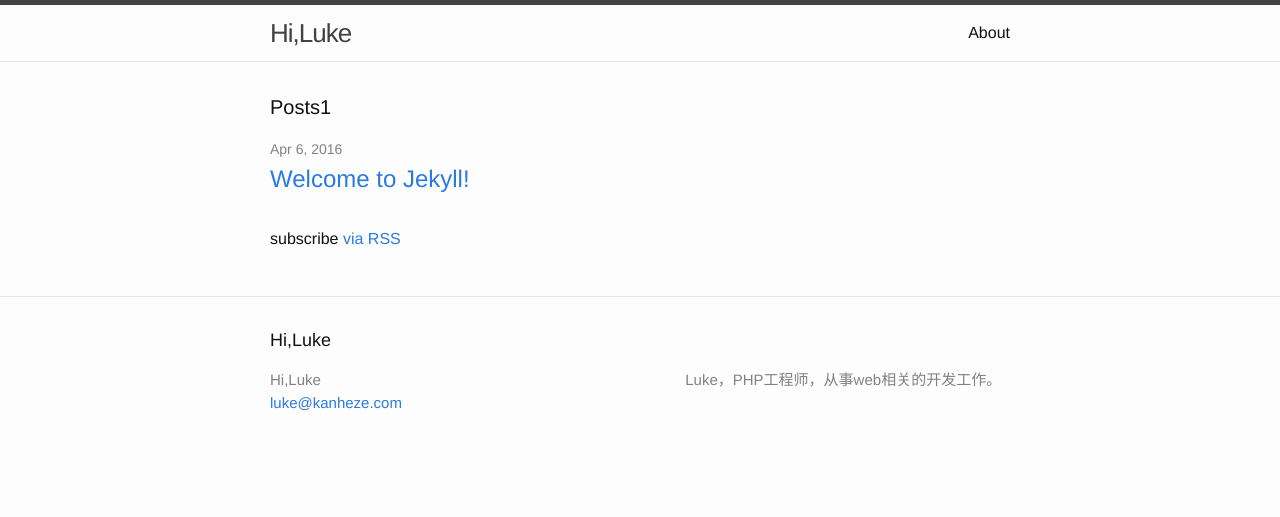
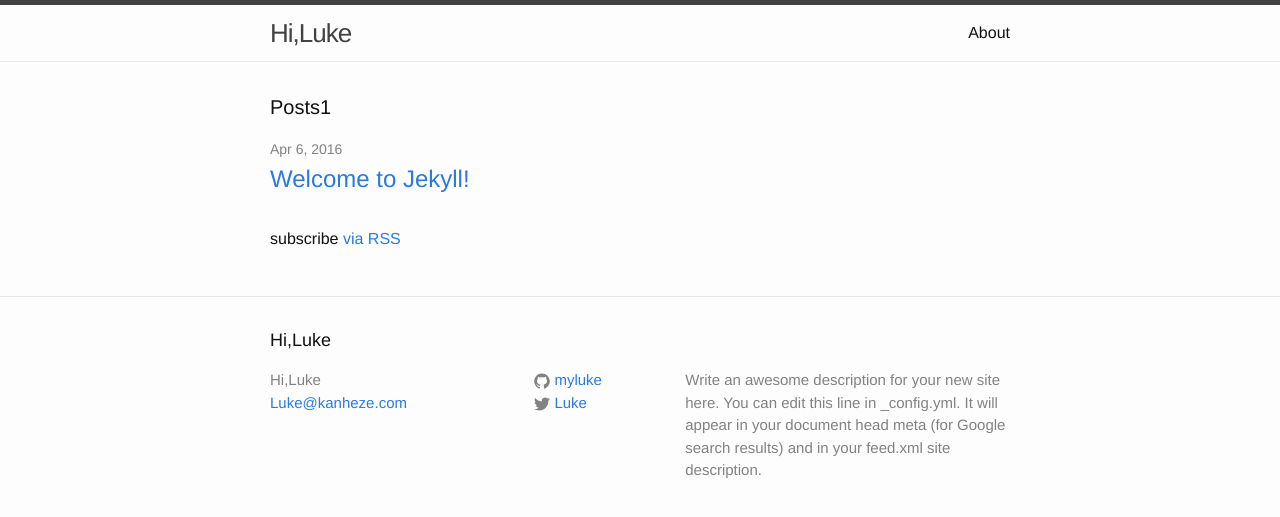
Before and after one commit to myluke/myluke.github.io, a Jekyll site: the page built from index.html, in a window 1280 px wide. Shown: the top 517 px of the page. Built offline with Jekyll 4.4.1, drawn with Linux system fonts in a browser that asks for light colours; the list of posts is cut into pages by our own code.

Commit message:
还原配置

```diff
--- a/_config.yml
+++ b/_config.yml
@@ -1,55 +1,21 @@
+# Welcome to Jekyll!
+#
+# This config file is meant for settings that affect your whole blog, values
+# which you are expected to set up once and rarely need to edit after that.
+# For technical reasons, this file is *NOT* reloaded automatically when you use
+# 'jekyll serve'. If you change this file, please restart the server process.
+
+# Site settings
 title:  Hi,Luke
-name: overtrue
-email: luke@kanheze.com
-description: Luke，PHP工程师，从事web相关的开发工作。
-keywords: luke的博客
-skill_keywords: [PHP, Javascript, HTML+CSS, Linux, Laravel, Git, Mac, RESTful, Stackoverflow, Sublime Text, OmniGaffale, OmniPlan]
-
-timezone:    PRC
-encoding: "utf-8"
-
-url: http://kanheze.me
-baseurl:  "/"
-domain:    kanheze.me
-permalink:     /articles/:year/:month/:title.html
-paginate_path: 'page:num'
-paginate:   10
-source_code: https://github.com/myluke/myluke.github.io
+email: Luke@kanheze.com
+description: > # this means to ignore newlines until "baseurl:"
+  Write an awesome description for your new site here. You can edit this
+  line in _config.yml. It will appear in your document head meta (for
+  Google search results) and in your feed.xml site description.
+baseurl: "" # the subpath of your site, e.g. /blog
+url: "http://blog.kanheze.com" # the base hostname & protocol for your site
+twitter_username: Luke
+github_username:  myluke
 
 # Build settings
-markdown:    kramdown
-highlighter: pygments
-lsi:         false
-excerpt_separator: "\n\n"
-
-source:      .
-destination: ./_site
-
-quiet:    false
-defaults: []
-
-kramdown:
-  input: GFM
-  enable_coderay: true
-
-gems:
-  - jemoji
-  - rouge
-  # # # - jekyll-mentions
-  # - jekyll-sitemap
-  - jekyll-html-pipeline
-
-# navigation
-navs:
-  -
-    href: /
-    label: Home
-
-  -
-    href: https://github.com/myluke
-    label: GitHub
-    target: _blank
-
-  -
-    href: /about
-    label: About
+markdown: kramdown
```
